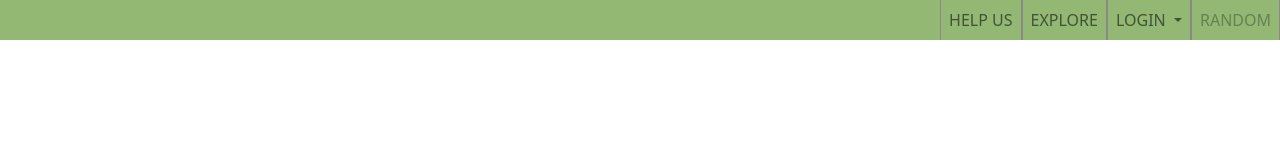
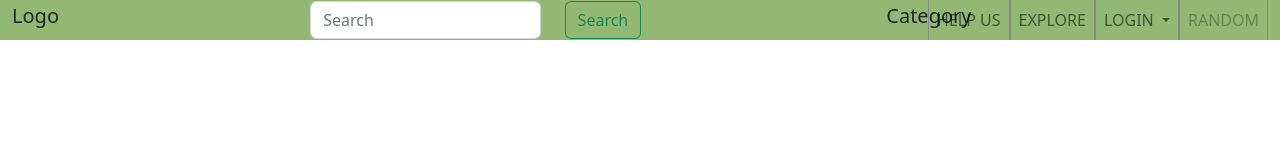
Before and after one commit to Dear0001/bgg_static_front_end, a website: page src/front_site/components/nav_bar/index.html in a window 1280 px wide. Drawn offline with nearby package versions, Linux system fonts and the light colour scheme.

Commit message:
updated html

```diff
--- a/src/front_site/components/nav_bar/index.html
+++ b/src/front_site/components/nav_bar/index.html
@@ -15,18 +15,51 @@
 </head>
 <body>
     <div class="nav_bar_component">
-            <div class="nav_wrapper">
-                <div class="logo">
-                </div>
-                <div class="search_bar">
-                </div>
-                <div class="category">
-                </div>
+      <div class="container-fluid">
+        <div class="row">
+          <div class="col-12">
+
+              <!-- start component navbar -->
+              <div class="nav_wrapper ">
                 <div class="group_items">
                   <nav class="navbar navbar-expand-lg navbar-light p-0">
-                    <button class="navbar-toggler" type="button" data-toggle="collapse" data-target="#navbarSupportedContent" aria-controls="navbarSupportedContent" aria-expanded="false" aria-label="Toggle navigation">
-                      <span class="navbar-toggler-icon"></span>
-                    </button>
+                    <!-- button icon -->
+                    <div class="row">
+                      <div class="col-4">
+                        <!--  -->
+                        <button class="navbar-toggler" type="button" data-toggle="collapse" data-target="#navbarSupportedContent" aria-controls="navbarSupportedContent" aria-expanded="false" aria-label="Toggle navigation">
+                          <span class="navbar-toggler-icon"></span>
+                        </button>
+                      </div>
+                    </div>
+                    <!-- logo -->
+                    <div class="row">
+                      <div class="col-4">
+                        <div class="logo">
+                          <h5>Logo</h5>
+                        </div>
+                      </div>
+                    </div>
+                    <!-- search bar -->
+                    <div class="search-bar" style="margin-left: 20%;">
+                          <div class="row">
+                            <div class="ml-5 col-8">
+                              <input class="form-control mr-sm-2" type="search" placeholder="Search" aria-label="Search">
+                            </div>
+                            <div class="col-4">
+                              <button class="btn btn-outline-success my-2 my-sm-0" type="submit">Search</button>
+                            </div>
+                          </div>
+                    </div>
+                     <!-- category -->
+                     <div class="row">
+                      <div class="ml-5 col-4" style="margin-left: 200%;">
+                        <div class="category">
+                          <h5>Category</h5>
+                        </div>
+                      </div>
+                    </div>
+                      <!-- nav items  -->
                     <div class="collapse navbar-collapse" id="navbarSupportedContent">
                       <ul class="navbar-nav ms-auto">
                         <li class="nav-item active">
@@ -54,6 +87,10 @@
                   </nav>
                 </div>
             </div>
+            <!-- end component navbar -->
+          </div>
+        </div>
+      </div>
     </div>
     <script src="https://code.jquery.com/jquery-3.2.1.slim.min.js" integrity="sha384-KJ3o2DKtIkvYIK3UENzmM7KCkRr/rE9/Qpg6aAZGJwFDMVNA/GpGFF93hXpG5KkN" crossorigin="anonymous"></script>
 <script src="https://cdn.jsdelivr.net/npm/popper.js@1.12.9/dist/umd/popper.min.js" integrity="sha384-ApNbgh9B+Y1QKtv3Rn7W3mgPxhU9K/ScQsAP7hUibX39j7fakFPskvXusvfa0b4Q" crossorigin="anonymous"></script>
```
